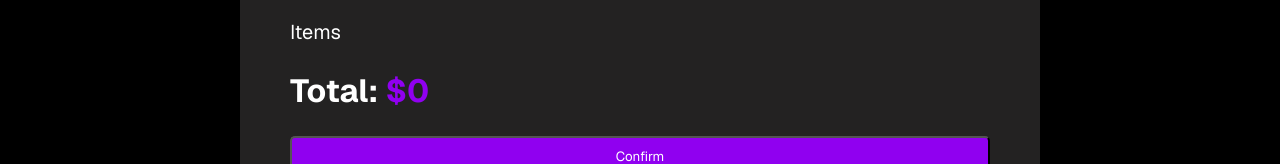
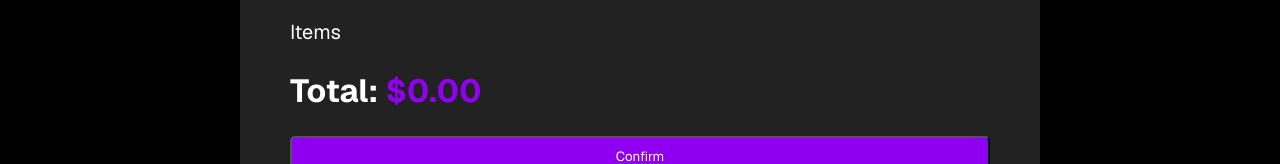
Before and after one commit to abelgideon/dev-store, a React (Vite) app: page /checkout in a window 1280 px wide. Shown: the part 549-713 px from the top of the page. Built offline with nearby package versions, Linux system fonts and the light colour scheme; a web font is replaced by a local one.

Commit message:
Fix rounding issue in checkout form

```diff
--- a/src/pages/CheckoutPage.jsx
+++ b/src/pages/CheckoutPage.jsx
@@ -87,7 +87,7 @@ function CheckoutPage() {
         </div>
 
         <h1>
-          Total: <span className="checkout-price">${total}</span>
+          Total: <span className="checkout-price">${total.toFixed(2)}</span>
         </h1>
         <button type="submit" className="btn checkout-confirm-btn">
           Confirm
```
